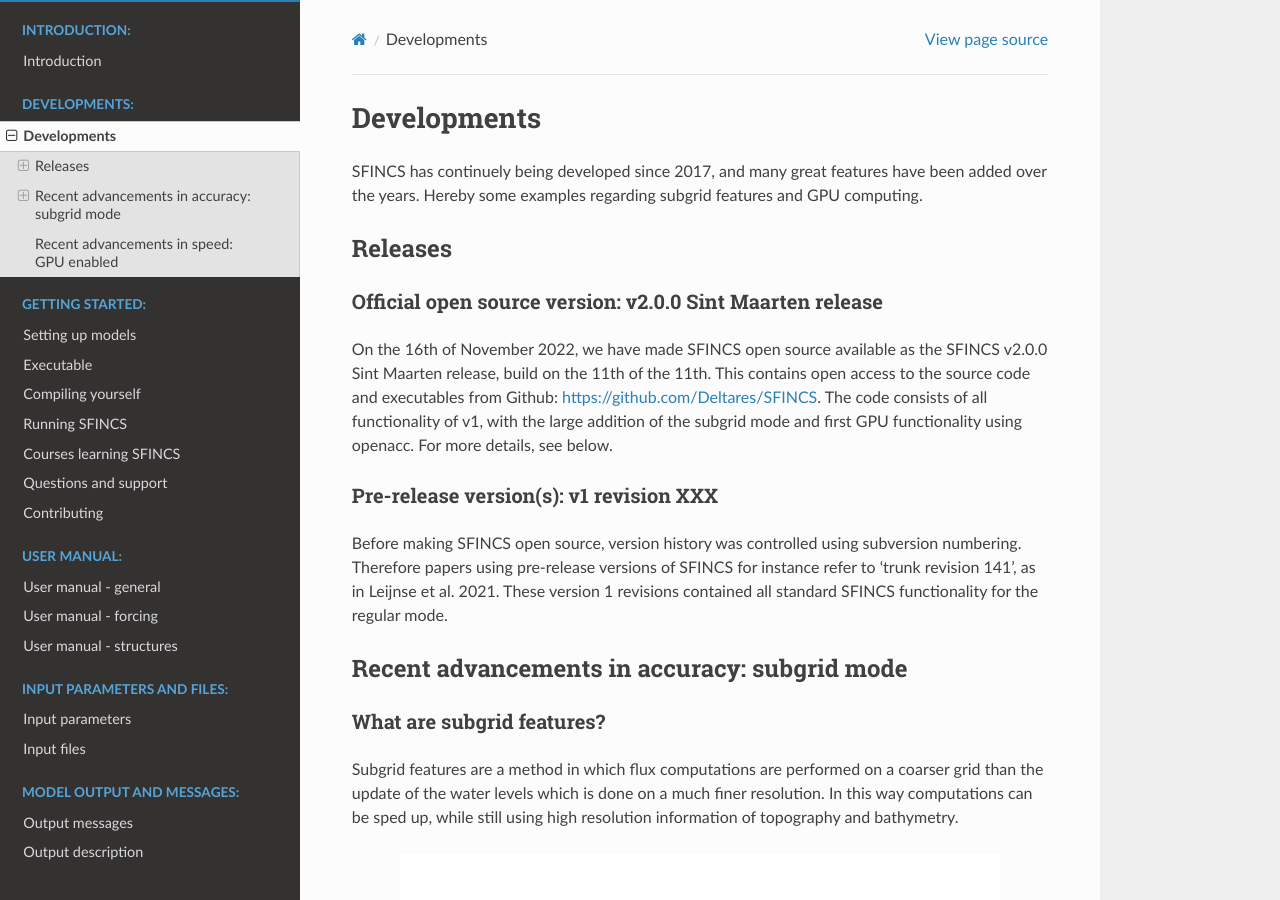
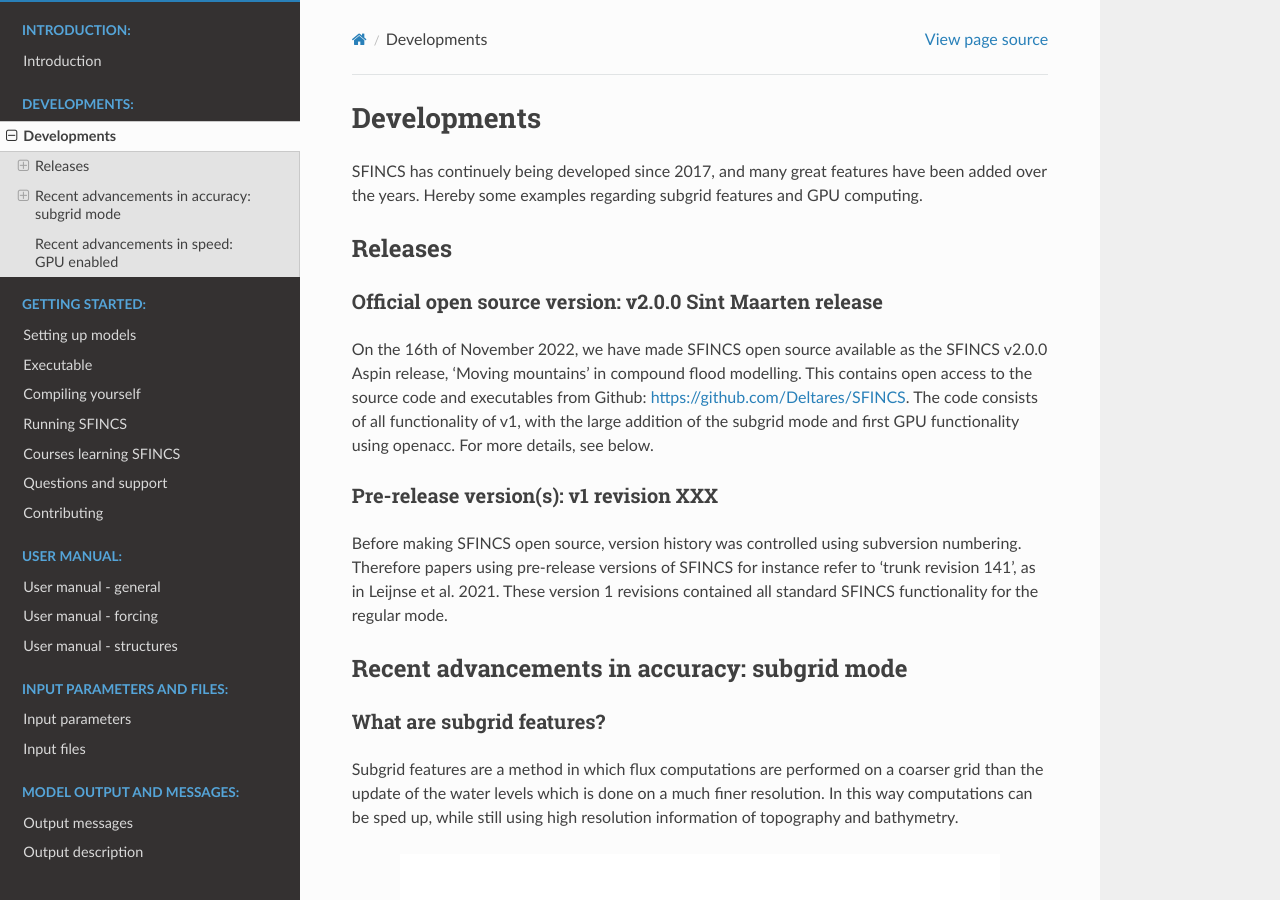
Before and after one commit to Deltares/SFINCS, a Sphinx documentation site: the page built from docs/developments.rst, in a window 1280 px wide and 900 px high. Built offline with Sphinx 7.4.7 and the Read the Docs theme 2.0.0, drawn with Linux system fonts in a browser that asks for light colours; some of the changed text lies outside the part shown.

Commit message:
- Moving mountains - typo 100 & 200m

```diff
--- a/docs/developments.rst
+++ b/docs/developments.rst
@@ -10,7 +10,7 @@
 Official open source version: v2.0.0 Sint Maarten release
 ^^^^^
 
-On the 16th of November 2022, we have made SFINCS open source available as the SFINCS v2.0.0 Sint Maarten release, build on the 11th of the 11th.
+On the 16th of November 2022, we have made SFINCS open source available as the SFINCS v2.0.0 Aspin release, 'Moving mountains' in compound flood modelling.
 This contains open access to the source code and executables from Github: https://github.com/Deltares/SFINCS.
 The code consists of all functionality of v1, with the large addition of the subgrid mode and first GPU functionality using openacc.
 For more details, see below.
@@ -51,7 +51,7 @@
 
 Increase in computational efficiency?
 ^^^^^
-Due to this time step limitation, if one can calculate fluxes on a 100 m grid instead of a 200m grid, the computational speedup is a factor 8.
+Due to this time step limitation, if one can calculate fluxes on a 200 m grid instead of a 100m grid, the computational speedup is a factor 8.
 Our case study in Houston shows that even larger increases in speed are possible!
 See: https://agu2020fallmeeting-agu.ipostersessions.com/Default.aspx?s=9C-05-18-CF-F1-2B-17-F0-7A-21-93-E6-13-AE-F3-24
 
```
